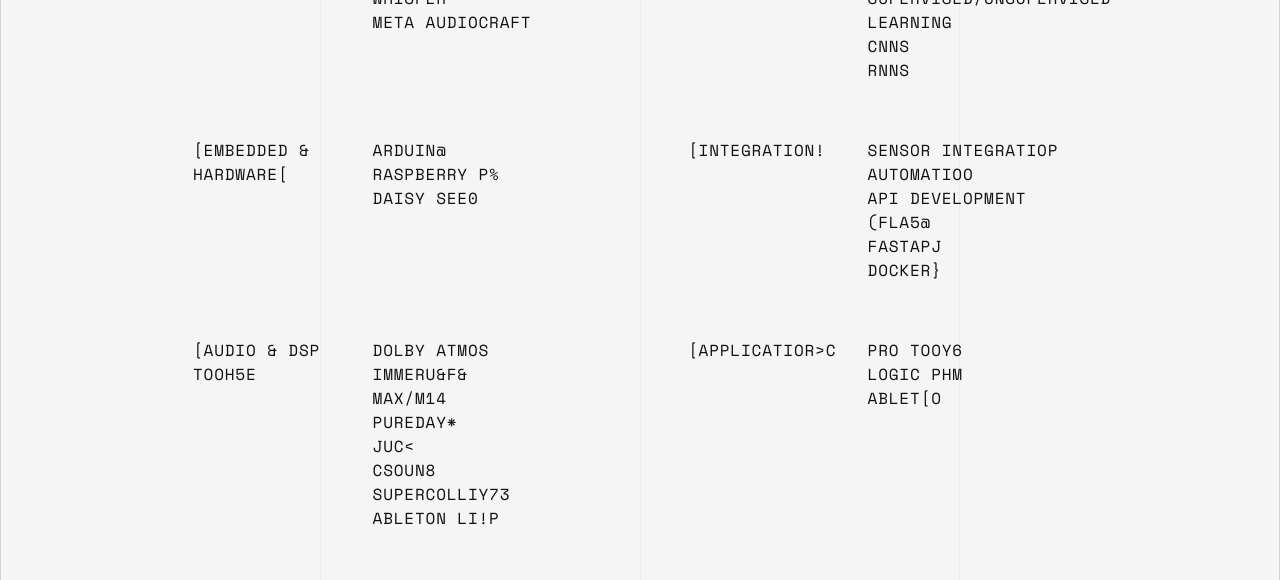
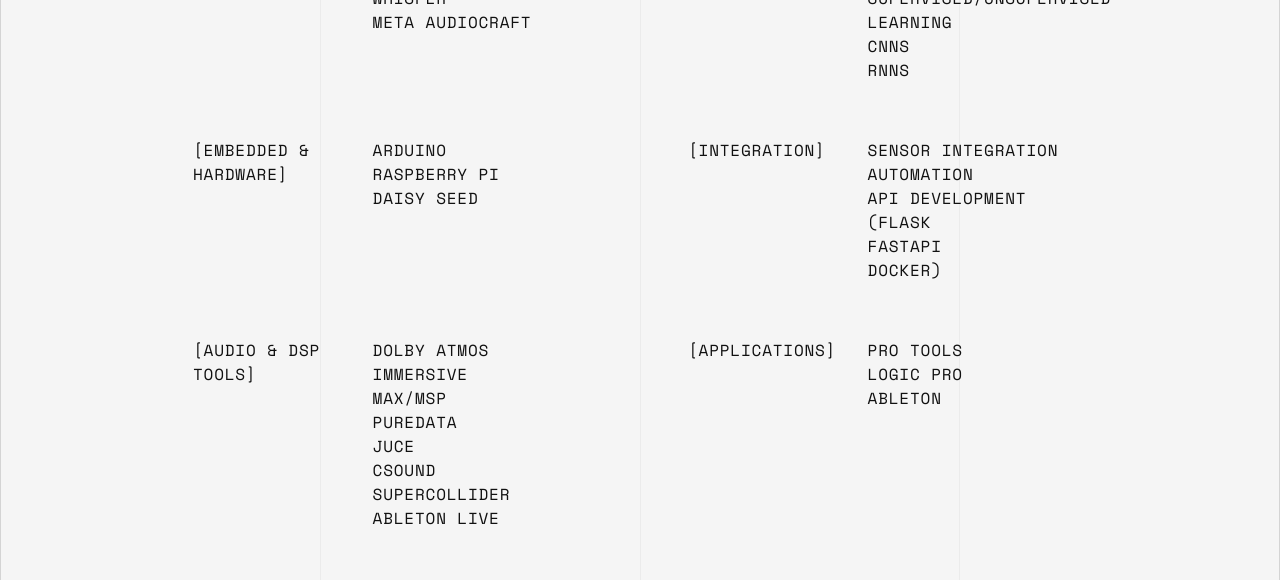
Before and after one commit to DIEGOGCHM/Portfolio_Diego_Chavez_ML_DSP_ENG, a Next.js app: page / in a window 1280 px wide. Shown: the part 3820-4400 px from the top of the page. Built offline with nearby package versions, Linux system fonts and the light colour scheme.

Commit message:
fix: Adjust scroll decode offset again to decrypt immediately on enter

```diff
--- a/src/components/Skills.tsx
+++ b/src/components/Skills.tsx
@@ -72,7 +72,7 @@
   const ref = useRef<HTMLDivElement>(null);
   const { scrollYProgress } = useScroll({
     target: ref,
-    offset: ["start 95%", "start 65%"]
+    offset: ["start 95%", "end 90%"]
   });
 
   // Fade in the row during the first 20% of its scroll progress
```
